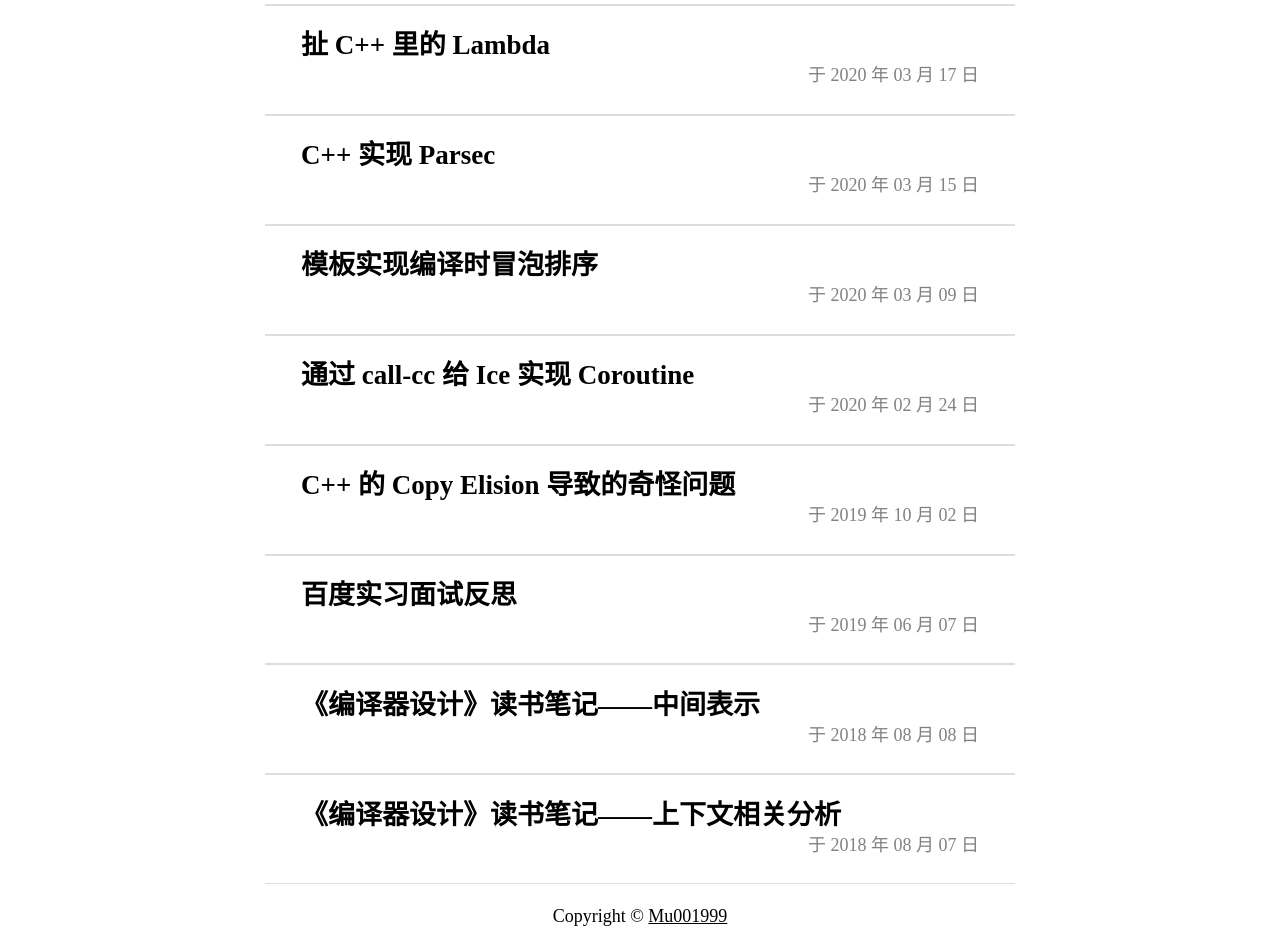
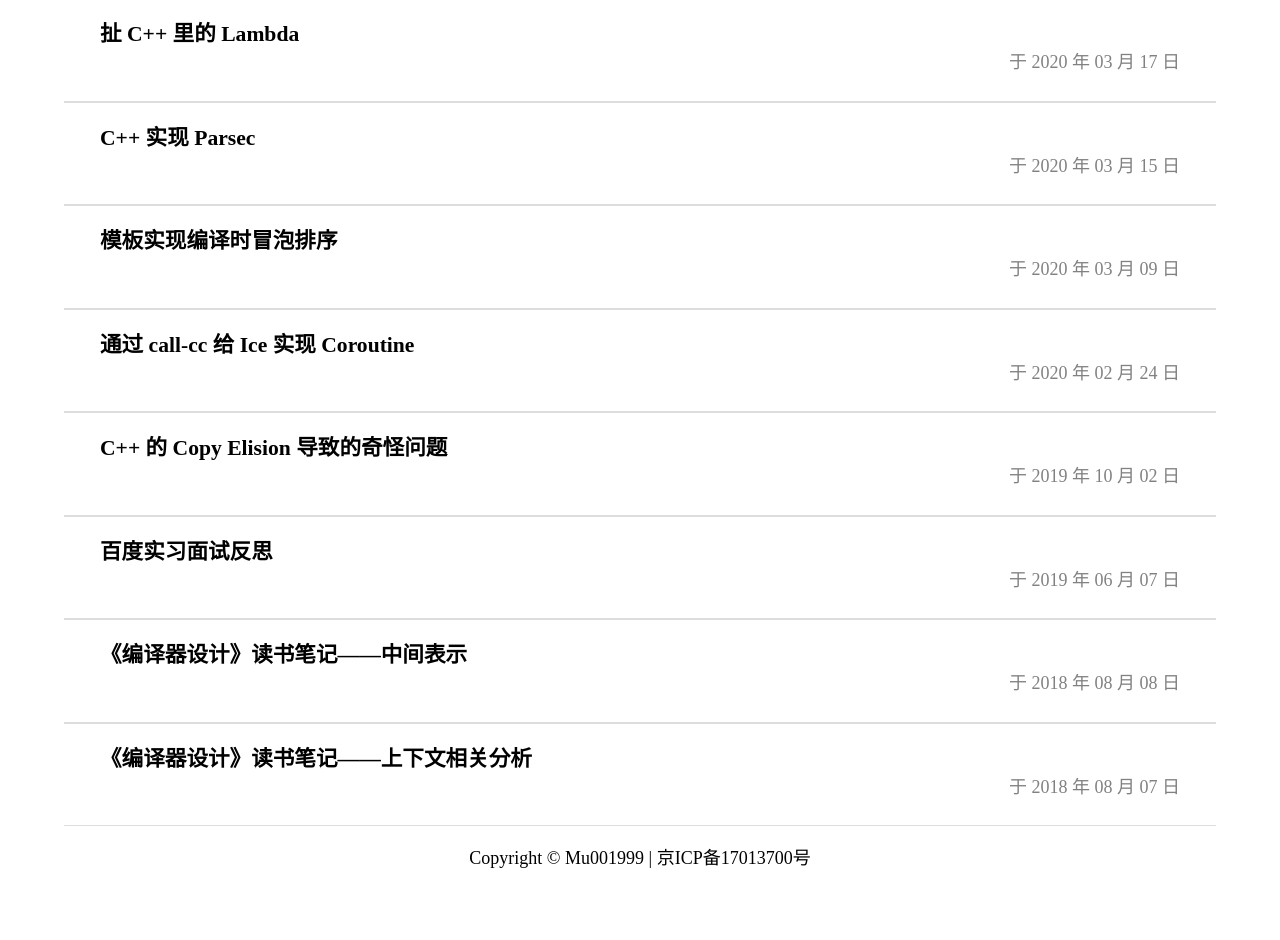
Before and after one commit to MU001999/MU001999.github.io, a plain HTML site: page index.html in a window 1280 px wide. Shown: the part 200-1140 px from the top of the page. After the commit the page ends 1093 px from the top, so only its background shows below. Drawn offline with Linux system fonts and the light colour scheme; a script that the page names is missing; a small style sheet from the web is missing; a web font is replaced by a local one.

Commit message:
Site updated: 2020-08-04 08:37:45

```diff
--- a/css/style.css
+++ b/css/style.css
@@ -4,14 +4,9 @@ body {
   line-height: 1.6em;
   padding: 0 1.5em;
   margin: 0 auto;
-  max-width: 750px;
+  width: 90%;
   word-break: break-word;
   font-family: 'Noto Serif SC', serif;
-}
-@media screen and (min-width: 750px) {
-  body {
-    margin-left: calc((100vw - 3em - 750px) / 2);
-  }
 }
 .header {
   display: flex;
@@ -62,16 +57,17 @@ body {
   margin: 0 auto;
   color: #000;
   padding: 1em;
-  padding-bottom: 0.5em;
+  padding-bottom: 20px;
   justify-content: center;
   align-items: center;
 }
 .footer a {
   color: #000;
+  text-decoration: none;
 }
 .footer a:hover {
   color: #000;
-  text-decoration: none;
+  text-decoration: underline;
 }
 .post {
   padding: 1.3em 2em;
@@ -192,7 +188,7 @@ body {
   color: #808080;
 }
 .posts .post-title {
-  font-size: 1.5em;
+  font-size: 1.2em;
   line-height: 1.2em;
   display: flex;
 }
--- a/index.html
+++ b/index.html
@@ -141,7 +141,7 @@
 </section>
 
     </main>
-    <div class="footer">Copyright &copy;&nbsp;<a href="/">Mu001999</a></div>
+    <div class="footer">Copyright &copy;&nbsp;<a href="/">Mu001999</a>&nbsp;|&nbsp;<a href="http://www.miibeian.gov.cn/" target="_blank">京ICP备17013700号</a></div>
 
 </body>
 </html>
```
Also changed, not shown: 2018/08/07/《编译器设计》读书笔记——上下文相关分析/index.html (+1 -1 lines), 2018/08/08/《编译器设计》读书笔记——中间表示/index.html (+1 -1 lines), 2019/06/07/百度实习面试反思/index.html (+1 -1 lines), 2019/10/02/C++ 的 Copy Elision 导致的奇怪问题/index.html (+1 -1 lines), 2020/02/24/通过 call-cc 给 Ice 实现 Coroutine/index.html (+1 -1 lines), 2020/03/09/模板实现编译时冒泡排序/index.html (+1 -1 lines), 2020/03/15/C++ 实现 Parsec/index.html (+1 -1 lines), 2020/03/17/扯 C++ 里的 Lambda/index.html (+1 -1 lines), 2020/03/21/一点点复制移动/index.html (+1 -1 lines), archives/2018/08/index.html (+1 -1 lines), archives/2018/index.html (+1 -1 lines), archives/2019/06/index.html (+1 -1 lines), archives/2019/10/index.html (+1 -1 lines), archives/2019/index.html (+1 -1 lines), 4 more files.
